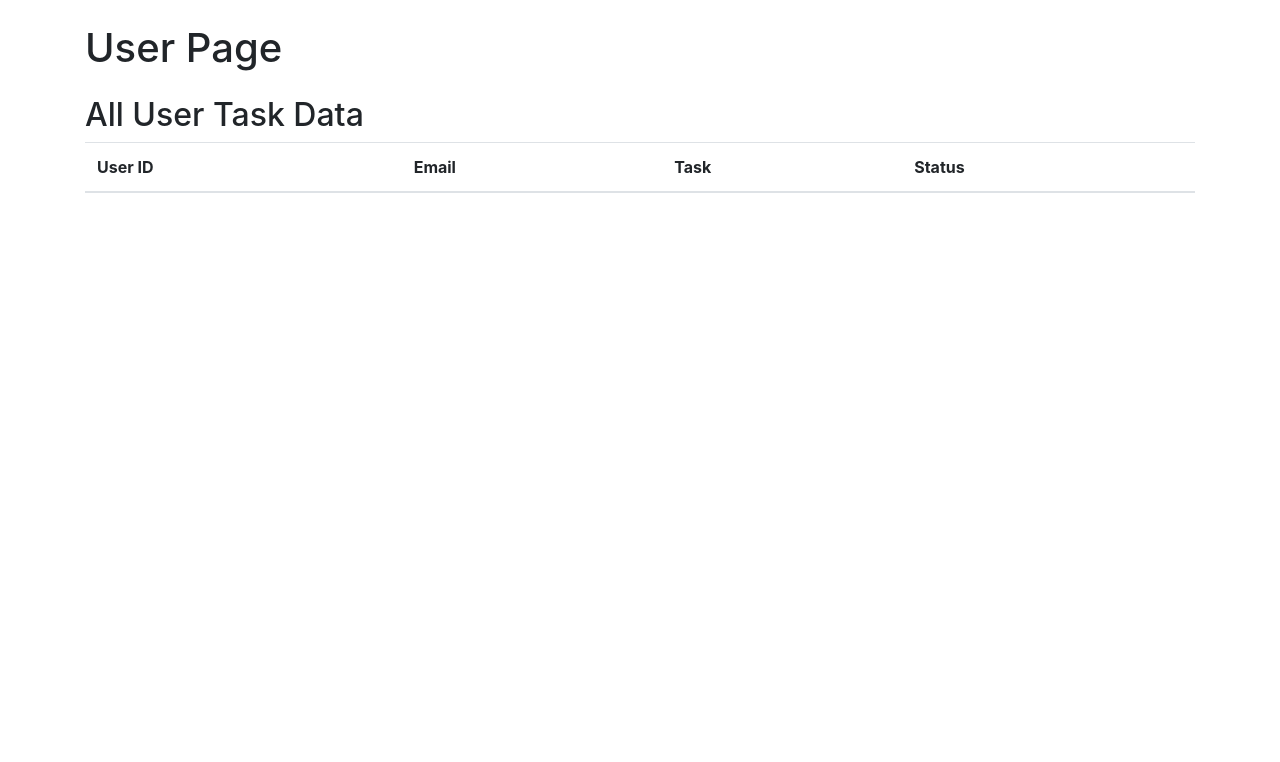
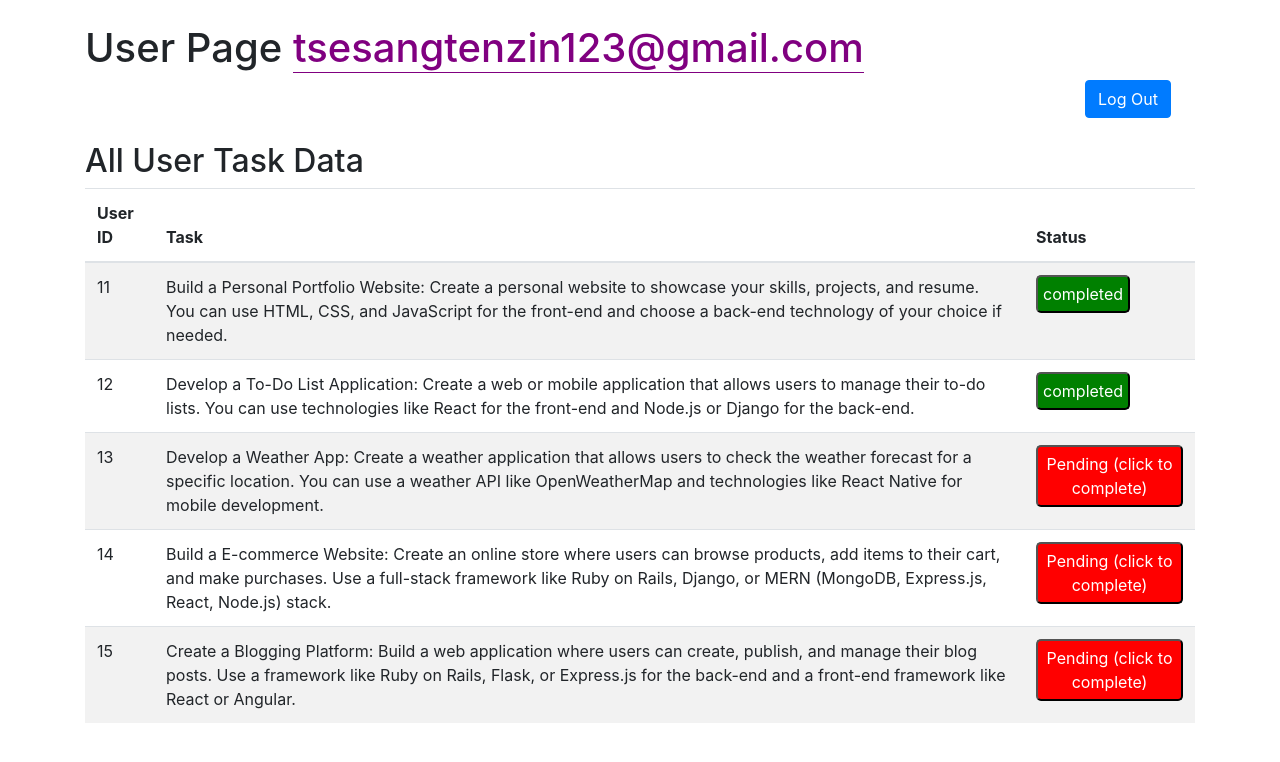
Before and after one commit to tsesang/Task_Management, a Flask app: page /user in a window 1280 px wide. Shown: the top 762 px of the page. Run offline with Flask 3, Linux system fonts and the light colour scheme; a user stored in the database is signed in; data comes from the database, SQL or seed files in the repository; both versions use the stored data as it was after the commit; lists and menus that the app fills with data are empty; some libraries are stand-ins or nearby versions.

Commit message:
project completed

```diff
--- a/app.py
+++ b/app.py
@@ -108,20 +108,46 @@ def login():
 
         return render_template('login.html')
 
+
+
+
+
 @app.route('/')
 def form_page():
     return render_template('index.html')
 
-# ... (other imports and setup)
 
 @app.route('/user',methods=['POST','GET'])
 def userpage():
-    return render_template('userpage.html')
+    # Retrieve the email from the session
+    user_email = session.get('email')
+
+    if user_email:
+        # Access the database and retrieve data for the user_email
+        db = get_db()
+        cursor = db.cursor()
+
+        # Execute a SELECT statement to retrieve data for the user_email
+        cursor.execute('SELECT * FROM TaskList WHERE email = ?', (user_email,))
+
+        # Fetch all the results
+        data = cursor.fetchall()
+
+        # Close the cursor and database connection
+        cursor.close()
+        db.close()
+
+        # Render a template and pass the data to it
+        return render_template('userpage.html', user_email=user_email, data=data)
+    else:
+        # Handle the case when the user is not logged in
+        return render_template('userpage.html',msg="no task for you at the moment .... ")  # Redirect to the login page or handle as needed
+
 
 @app.route('/admin', methods=['POST', 'GET'])
 def adminpage():
     if request.method == 'GET':
-        return render_template('adminpage.html')
+        return redirect('/get_all_data')
     elif not session.get('logged_in'):
         # Redirect to the login page if the user is not logged in
         flash('You must log in to access this page.', 'error')
@@ -129,7 +155,7 @@ def adminpage():
     else:
         email = request.form['email']
         task = request.form['task']
-        status = "assigned"
+        status = 0
 
         db = get_db()  # Call get_db within the route handler
         cursor = db.cursor()
@@ -171,6 +197,26 @@ def get_all_data():
     # Return the data to be displayed in the template
     return render_template('adminpage.html', data=data)
 
+@app.route('/mark_task_completed/<int:taskid>', methods=['POST'])
+def mark_task_completed(taskid):
+    # Extract the taskid from the form data
+    # You can use request.form.get('taskid') to retrieve it, but since it's in the URL, we already have it as the 'taskid' parameter
+
+    # Perform the update in your database to set task_completed to True
+    db = get_db()
+    cursor = db.cursor()
+
+    # Update the task_completed status to True for the specified taskid
+    cursor.execute('UPDATE TaskList SET task_completed = 1 WHERE taskid = ?', (taskid,))
+    db.commit()
+
+    # After updating, redirect to the "user" route
+    return redirect('/user')
+
+@app.route('/logout')
+def logout():
+    return redirect('/')
+
 if __name__ == '__main__':
     app.run(debug=True)
 
--- a/templates/userpage.html
+++ b/templates/userpage.html
@@ -1,5 +1,6 @@
 <!DOCTYPE html>
 <html lang="en">
+
 <head>
     <meta charset="UTF-8">
     <meta name="viewport" content="width=device-width, initial-scale=1.0">
@@ -8,21 +9,42 @@
     <!-- Include Bootstrap CSS from CDN -->
     <link rel="stylesheet" href="https://maxcdn.bootstrapcdn.com/bootstrap/4.5.2/css/bootstrap.min.css">
 </head>
+
 <body>
     <div class="container">
-        <h1 class="mt-4">User Page <span style="color: purple; border-bottom: 1px solid purple;"></span></h1>
+        <h1 class="mt-4">User Page <span style="color: purple; border-bottom: 1px solid purple;">
+            {{ user_email }}</span>
+        </h1>
+        <a href="/logout"> <button style="margin-left: 1000px;" type="submit" class="btn btn-primary">Log Out </button></a>
 
         <h2 class="mt-4">All User Task Data</h2>
         <table class="table table-striped">
             <thead>
                 <tr>
                     <th>User ID</th>
-                    <th>Email</th>
                     <th>Task</th>
                     <th>Status</th>
                     <!-- Add more columns as needed -->
                 </tr>
             </thead>
+            <tbody>
+                {% for row in data %}
+                <tr>
+                    <td>{{ row.taskid }}</td>
+                    <td>{{ row.task }}</td>
+                    <!-- Add more columns as needed -->
+                    <td>
+                        {% if row.task_completed %}
+                            <button style="background-color: green; color:white; border-radius: 5px;padding:5px;">completed </button>
+                        {% else %}
+                            <form action="/mark_task_completed/{{ row.taskid }}" method="POST">
+                                <button type="submit" style="background-color: red; color:white; border-radius: 5px;padding:5px;"> Pending (click to complete)</button>
+                            </form>
+                        {% endif %}
+                    </td>
+                </tr>
+                {% endfor %}
+            </tbody>
         </table>
     </div>
 
@@ -31,4 +53,5 @@
     <script src="https://cdn.jsdelivr.net/npm/@popperjs/core@2.5.3/dist/umd/popper.min.js"></script>
     <script src="https://maxcdn.bootstrapcdn.com/bootstrap/4.5.2/js/bootstrap.min.js"></script>
 </body>
+
 </html>
```
Also changed, not shown: templates/adminpage.html (+13 -3 lines), User_Data.db, templates/signUp.html (line endings or trailing spaces).
